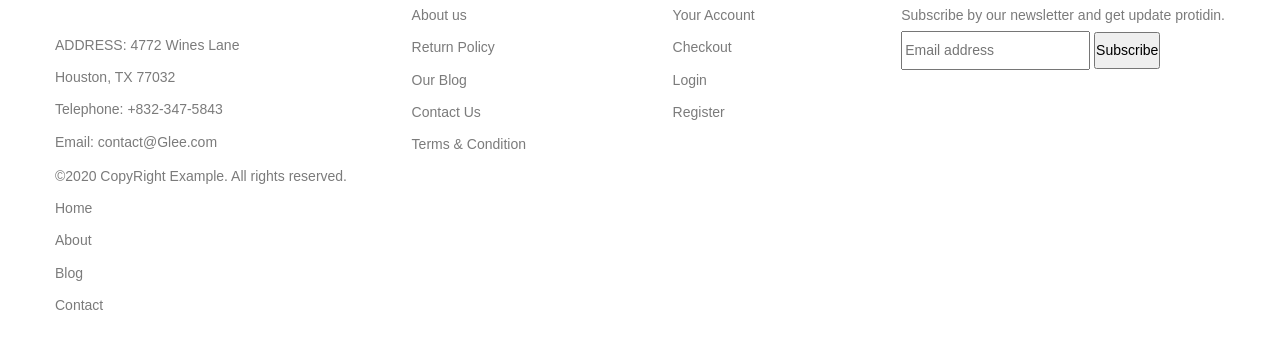
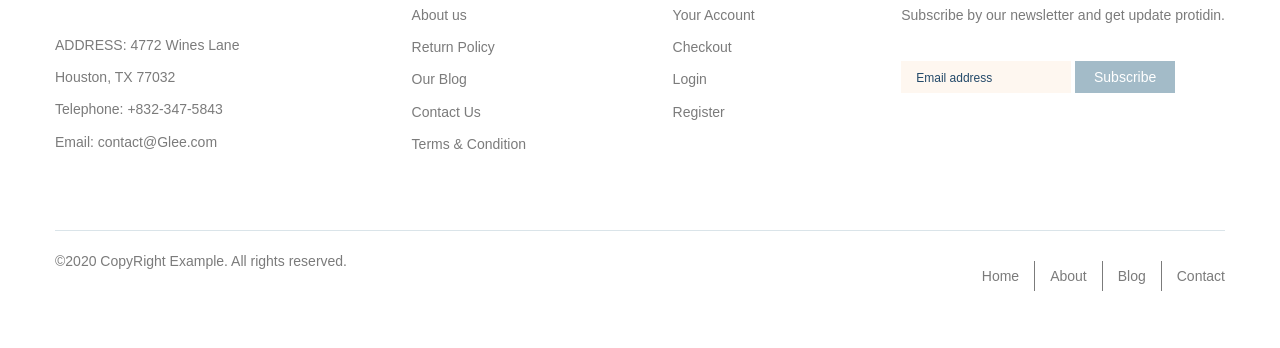
Before and after one commit to Royal-Aver/glee, a website: page app/index.html in a window 1280 px wide. Shown: the part 444-792 px from the top of the page. Drawn offline with nearby package versions, Linux system fonts and the light colour scheme; files that its build step writes are made by us from their sources.

Commit message:
added footer

```diff
--- a/app/index.html
+++ b/app/index.html
@@ -196,7 +196,7 @@
 							Subscribe by our newsletter and get update protidin.
 						</p>
 						<form class="form" action="#">
-							<input type="mail" name="mail" placeholder="Email address">
+							<input class="form__input" type="mail" name="mail" placeholder="Email address">
 							<button class="form__btn" type="submit">
 								Subscribe
 							</button>
--- a/app/scss/_reset.scss
+++ b/app/scss/_reset.scss
@@ -47,10 +47,12 @@ textarea,
 select {
 	font: inherit;
 	letter-spacing: inherit;
+	padding: 0;
 }
 
 button {
 	padding: 0;
+	margin: 0;
 	cursor: pointer;
 }
 
--- a/app/scss/index/_footer.scss
+++ b/app/scss/index/_footer.scss
@@ -6,9 +6,12 @@
 }
 
 .footer-top {
+	border-bottom: 1px solid #dae4e9;
+
 	&__inner {
 		display: flex;
 		justify-content: space-between;
+		margin-bottom: 70px;
 	}
 
 	&__item {
@@ -35,4 +38,56 @@
 		text-transform: uppercase;
 		margin-bottom: 20px;
 	}
+
+	&__text {
+		margin-bottom: 30px;
+	}
 }
+
+.form {
+	&__input {
+		border: none;
+		background-color: #fef7f0;
+		width: 170px;
+		max-width: 100%;
+		padding: 0 15px;
+
+		&::placeholder {
+			color: #234969;
+			@extend %dmsans-400;
+			font-size: 12px;
+		}
+	}
+
+	&__btn {
+		color: #ffffff;
+		@extend %dmsans-400;
+		border: none;
+		background-color: #a3bbc8;
+		width: 100px;
+		max-width: 100%;
+	}
+}
+
+.footer-bottom {
+	padding: 30px 0;
+	@extend %rubik-400;
+	font-size: 14px;
+	line-height: 0;
+	display: flex;
+	justify-content: space-between;
+
+	&__list {
+		display: flex;
+	}
+
+	&__item {
+		padding: 15px;
+		border-right: 1px solid #7b7b7b;
+
+		&:last-child {
+			padding-right: 0;
+			border-right: none;
+		}
+	}
+}
```
